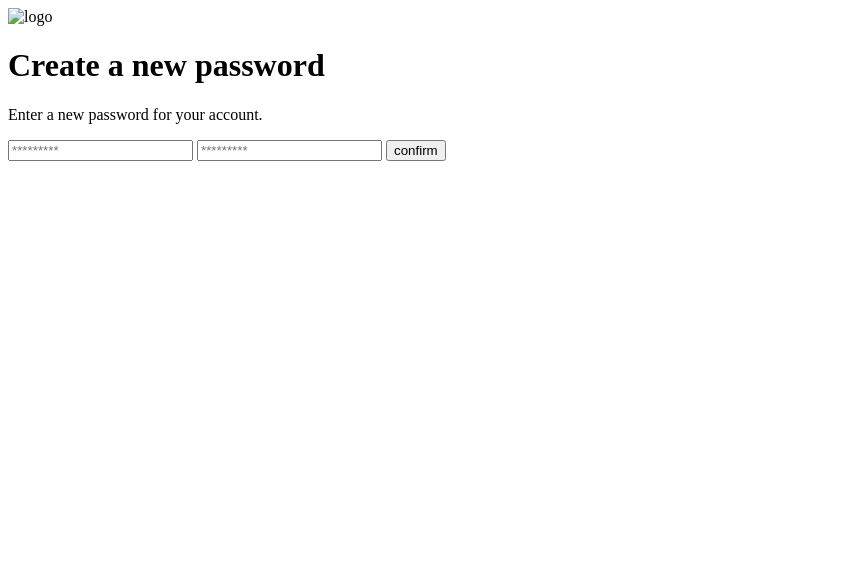
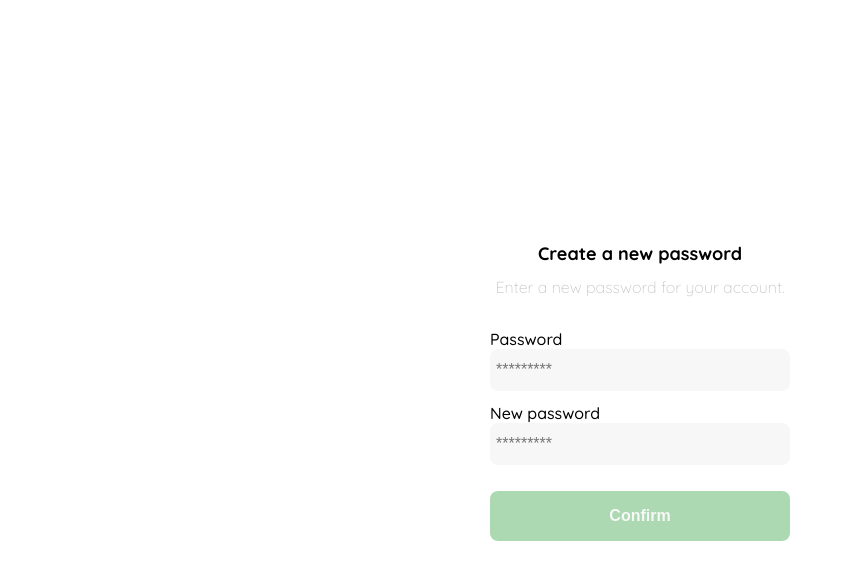
Before and after one commit to ElShimiX/My-Little-Shop, a plain HTML site: page Testeos/clase1--recover-password.html in a window 1280 px wide. Shown: the whole page, without its empty margins (0-845 px from the left). Drawn offline with Linux system fonts and the light colour scheme.

Commit message:
Diseño de recover-password y estructuración de archivos

```diff
--- /dev/null
+++ b/Testeos/clase1--recover-password.css
@@ -0,0 +1,93 @@
+:root {
+  --white: #f7f7f7;
+  --black: #000000;
+  --very-light-pink: #c7c7c7;
+  --text-input-field: #f7f7f7;
+  --hospital-green: #acd9b2;
+  --sm: 14px;
+  --md: 16px;
+  --lg: 18px;
+}
+
+body {
+  margin: 0;
+  font-family: "Quicksand", sans-serif;
+}
+.login {
+  width: 100%;
+  height: 100vh;
+  display: grid;
+  place-items: center;
+}
+
+.form-container {
+  display: grid;
+  grid-template-rows: auto 1fr auto;
+  width: 300px;
+}
+
+.logo {
+  width: 150px;
+  margin-bottom: 48px;
+  justify-self: center;
+  display: none;
+}
+
+.title {
+  font-size: var(--lg);
+  margin-bottom: 12px;
+  text-align: center;
+}
+
+.subtitle {
+  color: var(--very-light-pink);
+  font-size: var(--md);
+  font-weight: 300;
+  margin-top: 0;
+  margin-bottom: 32px;
+  text-align: center;
+}
+
+.form {
+  display: flex;
+  flex-direction: column;
+}
+
+.label {
+  font-size: var(--sm);
+  font-weight: bold;
+  margin-bottom: 4px;
+}
+
+.input {
+  background-color: var(--text-input-field);
+  border: none;
+  border-radius: 8px;
+  height: 30px;
+  font-size: var(--md);
+  padding: 6px;
+  margin-bottom: 12px;
+}
+
+.primary-button {
+  background-color: var(--hospital-green);
+  border-radius: 8px;
+  border: none;
+  color: var(--white);
+  width: 100%;
+  cursor: pointer;
+  font-size: var(--md);
+  font-weight: bold;
+  height: 50px;
+}
+
+.login-button {
+  margin-top: 14px;
+  margin-bottom: 30px;
+}
+
+@media (max-width: 640px) {
+  .logo {
+    display: block;
+  }
+}
--- a/Testeos/clase1.html
+++ b/Testeos/clase1--recover-password.html
@@ -4,16 +4,23 @@
     <meta charset="UTF-8" />
     <meta http-equiv="X-UA-Compatible" content="IE=edge" />
     <meta name="viewport" content="width=device-width, initial-scale=1.0" />
-    <title>Clase 1</title>
+    <link rel="stylesheet" href="clase1--recover-password.css" />
+    <link rel="preconnect" href="https://fonts.googleapis.com" />
+    <link rel="preconnect" href="https://fonts.gstatic.com" crossorigin />
+    <link
+      href="https://fonts.googleapis.com/css2?family=Quicksand:wght@300;500;700&display=swap"
+      rel="stylesheet"
+    />
+    <title>Clase 1 - Recover Password</title>
   </head>
   <body>
     <div class="login">
       <div class="form-container">
-        <img src="" alt="logo" class="logo" />
+        <img src="img/logos/logo_yard_sale.svg" alt="logo" class="logo" />
         <h1 class="title">Create a new password</h1>
         <p class="subtitle">Enter a new password for your account.</p>
         <form action="/" class="form">
-          <label for="password"></label>
+          <label for="password">Password</label>
           <input
             type="password"
             id="password"
@@ -21,7 +28,7 @@
             class="input input-password"
           />
 
-          <label for="new-password"></label>
+          <label for="new-password">New password</label>
           <input
             type="password"
             id="new-password"
@@ -30,7 +37,7 @@
           />
           <input
             type="submit"
-            value="confirm"
+            value="Confirm"
             class="primary-button login-button"
           />
         </form>
```
Also changed, not shown: Testeos/img/Icons/bt_add_to_cart.svg (renamed from assets/Platzi_YardSale_Icons/bt_add_to_cart.svg), Testeos/img/Icons/bt_added_to_cart.svg (renamed from assets/Platzi_YardSale_Icons/bt_added_to_cart.svg), Testeos/img/Icons/email.svg (renamed from assets/Platzi_YardSale_Icons/email.svg), Testeos/img/Icons/flechita.svg (renamed from assets/Platzi_YardSale_Icons/flechita.svg), Testeos/img/Icons/icon_close.png (renamed from assets/Platzi_YardSale_Icons/icon_close.png), Testeos/img/Icons/icon_menu.svg (renamed from assets/Platzi_YardSale_Icons/icon_menu.svg), Testeos/img/Icons/icon_shopping_cart.svg (renamed from assets/Platzi_YardSale_Icons/icon_shopping_cart.svg), Testeos/img/Icons/icon_shopping_cart_notification.svg (renamed from assets/Platzi_YardSale_Icons/icon_shopping_cart_notification.svg), Testeos/img/logos/favicon_bota_fora.svg (renamed from assets/Platzi_YardSale_Logos/favicon_bota_fora.svg), Testeos/img/logos/favicon_yard_sale.svg (renamed from assets/Platzi_YardSale_Logos/favicon_yard_sale.svg), Testeos/img/logos/logo_bota_fora.svg (renamed from assets/Platzi_YardSale_Logos/logo_bota_fora.svg), Testeos/img/logos/logo_yard_sale.svg (renamed from assets/Platzi_YardSale_Logos/logo_yard_sale.svg).
